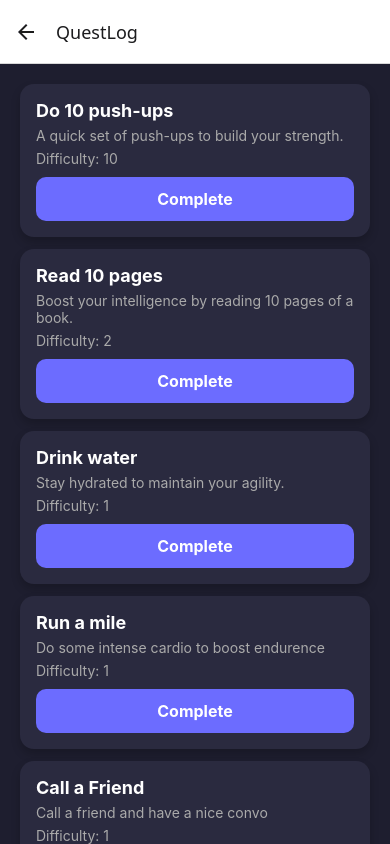
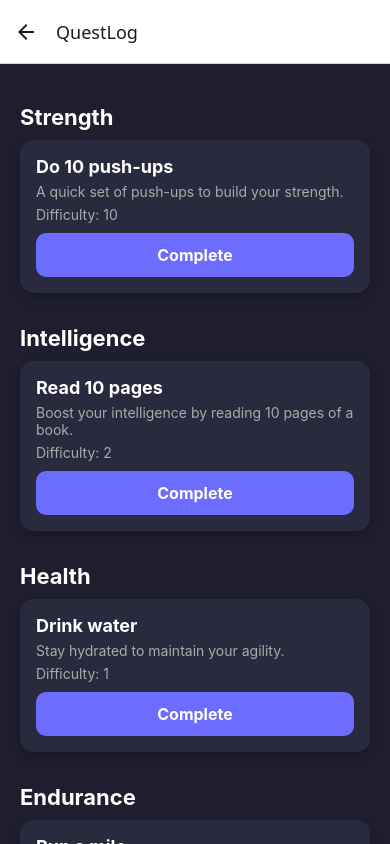
Before and after one commit to archan129/life-leveling, a React Native app: screen /QuestLog in a window 390 px wide. Built offline with nearby package versions, Linux system fonts and the light colour scheme.

Commit message:
Added Quest Catagories

```diff
--- a/src/screens/QuestLog.jsx
+++ b/src/screens/QuestLog.jsx
@@ -1,5 +1,5 @@
 import React from 'react';
-import { ScrollView, StyleSheet } from 'react-native';
+import { ScrollView, View, Text, StyleSheet } from 'react-native';
 import QuestCard from '../components/QuestCard';
 import colors from '../styles/colors';
 import { completeTask } from '../utils/leveling';
@@ -8,6 +8,24 @@ import { isQuestAvailable } from "../utils/isQuestAvailable";
 
 
 import AsyncStorage from '@react-native-async-storage/async-storage';
+
+
+function groupQuestsByStat(quests) {
+    const grouped = {};
+
+    quests.forEach((quest) => {
+        if (!quest.statMap || Object.keys(quest.statMap).length === 0) return;
+
+        // Use the first key as the primary stat
+        const primaryStat = Object.keys(quest.statMap)[0];
+
+        if (!grouped[primaryStat]) grouped[primaryStat] = [];
+        grouped[primaryStat].push(quest);
+    });
+
+    return grouped;
+}
+
 
 
 
@@ -83,31 +101,44 @@ export default function QuestLog({ user, setUser }) {
         }
     };
 
+    const grouped = groupQuestsByStat(quests, "primary");
 
 
     return (
         <ScrollView style={styles.container}>
-            {questsData.map((q) => {
-                const available = isQuestAvailable(q);
+            {Object.keys(grouped).map(statName => (
+                <View key={statName}>
+                    <Text style={styles.categoryTitle}>{statName}</Text>
 
-                return (
+                    {grouped[statName].map((q) => (
                         <QuestCard
                             key={q.id}
                             quest={{
                                 ...q,
-                            timesCompletedToday: user.questProgress[q.id]?.timesCompletedToday || 0,
+                                timesCompletedToday: user.questProgress[q.id]?.timesCompletedToday || 0
                             }}
-                        disabled={!available}
-                        lockedReason={!available ? `Available from ${q.availableFrom} to ${q.availableTo}` : null}
-                        onComplete={() => available && handleComplete(q)}
+                            onComplete={() => handleComplete(q)}
                         />
-                );
-            })}
+                    ))}
+                </View>
+            ))}
         </ScrollView>
     );
 
 }
 
 const styles = StyleSheet.create({
-    container: { flex: 1, padding: 20, backgroundColor: colors.background },
+    container: {
+        flex: 1,
+        padding: 20,
+        backgroundColor: colors.background
+    },
+
+    categoryTitle: {
+        fontSize: 22,
+        fontWeight: 'bold',
+        color: '#fff',
+        marginTop: 20,
+        marginBottom: 10,
+    },
 });
```
Lines whose indentation alone changed are shown as unchanged.
